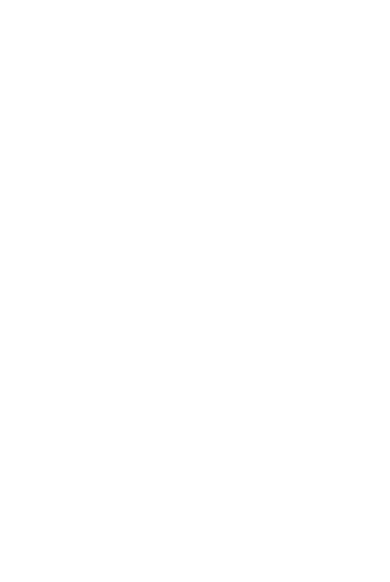
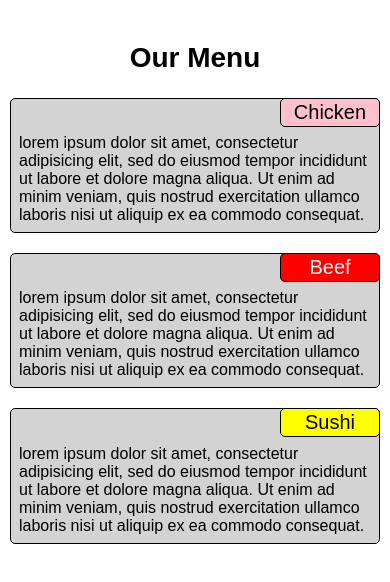
Before and after one commit to githubnoob0/forcoursera, a plain HTML site: page mod2_solution/index.html in a window 390 px wide. Drawn offline with Linux system fonts and the light colour scheme.

Commit message:
solution to module 2 coding assignment (responsive web-site)

```diff
--- /dev/null
+++ b/mod2_solution/css/styles.css
@@ -0,0 +1,86 @@
+* {
+  box-sizing: border-box;
+  font-family: sans-serif;
+  margin: 0;
+}
+
+h1 {
+	font-size: 1.75em;
+	text-align: center;
+	margin-top: 1.5em;
+	margin-bottom: 0.5em;
+}
+
+p {
+  border: 1px solid black;
+  border-radius: 5px;
+  background-color: lightgray;
+}
+
+.menu_box {
+  margin: 10px;
+}
+
+.dish_title {
+	width: 100px;
+ 	position: absolute;
+ 	top: 10px;
+ 	right: 10px;
+  font-size: 1.25em;
+ 	text-align: center;
+  padding-top: 0.1em;
+  padding-bottom: 0.1em;
+}
+
+.dish_text {
+  padding: 2.2em 0.5em 0.5em 0.5em;
+  width: 100%;
+}
+
+#dish_title1 {
+	background-color: pink;
+}
+
+#dish_title2 {
+	background-color: red;
+	color: white;
+}
+
+#dish_title3 {
+	background-color: yellow;
+}
+
+/* Simple Responsive Framework */
+.row {
+  width: 100%;
+}
+
+/* Setting float and position properties for columns */
+.col-lg-4, .col-md-6, .col-md-12, .col-sm-12 {
+  float: left;
+  position: relative;
+}
+
+/* Setting column width in case of large devices (desktop) */
+@media (min-width: 992px) {
+  .col-lg-4 {
+    width: 33.33%;
+  }
+}
+
+/* Setting column width in case of medium devices (tablet) */
+@media (min-width: 768px) and (max-width: 991px) {
+  .col-md-6 {
+    width: 50%;
+  }
+  .col-md-12 {
+    width: 100%;
+  }
+}
+
+/* Setting column width in case of small devices (mobile) */
+@media (max-width: 767px) {
+  .col-sm-12 {
+    width: 100%;
+  }
+}
--- a/mod2_solution/index.html
+++ b/mod2_solution/index.html
@@ -1,4 +1,49 @@
 <!doctype html>
-<head>
+<html lang="en">
 
-</head>
+  <head>
+    <meta charset="utf-8">
+    <meta http-equiv="X-UA-Compatible" content="IE=edge">
+    <meta name="viewport" content="width=device-width, initial-scale=1">
+    <link rel="stylesheet" href="css/styles.css">
+  </head>
+
+<body>
+
+<h1>Our Menu</h1>
+
+<div class="row">
+
+  <div class="col-lg-4 col-md-6 col-sm-12">
+  	<div class="menu_box">
+  	<p class="dish_title" id="dish_title1">Chicken</p>
+  	<p class="dish_text">lorem ipsum dolor sit amet, consectetur adipisicing elit, sed do eiusmod
+  tempor incididunt ut labore et dolore magna aliqua. Ut enim ad minim veniam,
+  quis nostrud exercitation ullamco laboris nisi ut aliquip ex ea commodo consequat.</p>
+  	</div>
+  </div>
+
+  <div class="col-lg-4 col-md-6 col-sm-12">
+  	<div class="menu_box">
+  	<p class="dish_title" id="dish_title2">Beef</p>
+  	<p class="dish_text">lorem ipsum dolor sit amet, consectetur adipisicing elit, sed do eiusmod
+  tempor incididunt ut labore et dolore magna aliqua. Ut enim ad minim veniam,
+  quis nostrud exercitation ullamco laboris nisi ut aliquip ex ea commodo consequat.</p>
+  	</div>
+  </div>
+
+  <div class="col-lg-4 col-md-6 col-sm-12">
+  	<div class="menu_box">
+  	<p class="dish_title" id="dish_title3">Sushi</p>
+  	<p class="dish_text">lorem ipsum dolor sit amet, consectetur adipisicing elit, sed do eiusmod
+  tempor incididunt ut labore et dolore magna aliqua. Ut enim ad minim veniam,
+  quis nostrud exercitation ullamco laboris nisi ut aliquip ex ea commodo consequat.</p>
+  	</div>
+  </div>
+
+</div>
+
+
+</body>
+
+</html>
--- a/mod2_solution/styles.css
+++ /dev/null
@@ -1,5 +0,0 @@
-h1	{
-	text-align: center;
-	font-style: normal;
-
-}
```
